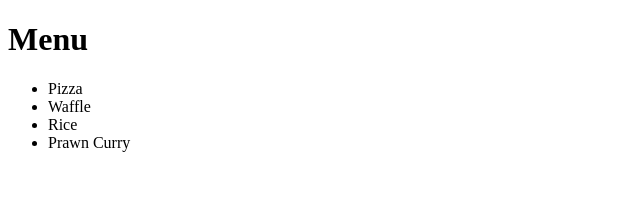
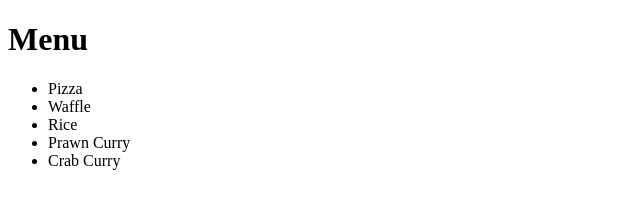
Before and after one commit to TSharmile/Testgit, a plain HTML site: page index.html in a window 1280 px wide. Shown: the full height of the page, 0-640 px from the left. Drawn offline with Linux system fonts and the light colour scheme.

Commit message:
made changes to index file and created style css

```diff
--- a/index.html
+++ b/index.html
@@ -10,6 +10,7 @@
 		<li>Waffle</li>
 		<li>Rice</li>
 		<li>Prawn Curry</li>
+		<li>Crab Curry</li>
 	</ul>
 </body>
 </html>
```
